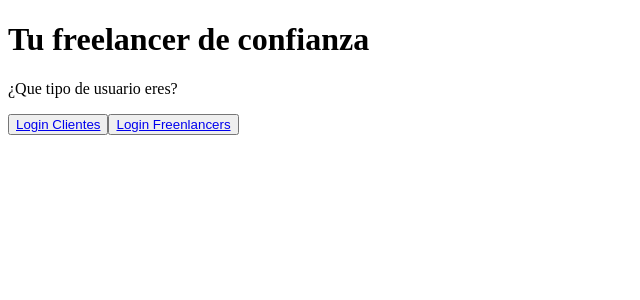
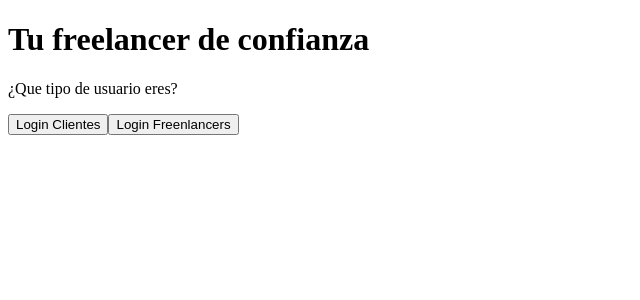
Before and after one commit to anitaSF/TuFreelancerDeConfianza, a React (Vite) app: page / in a window 1280 px wide. Shown: the top 300 px of the page, without its empty margins (0-640 px from the left). Built offline with nearby package versions, Linux system fonts and the light colour scheme.

Commit message:
cambio de posición de los links en home

```diff
--- a/src/components/pages/Home.jsx
+++ b/src/components/pages/Home.jsx
@@ -10,17 +10,17 @@ export default function Home() {
       <p>¿Que tipo de usuario eres?</p>
 
 
-      <button>
-        <Link to="/customerLogin" state="customerRegister">
+      <Link to="/customerLogin" state="customerRegister">
+        <button>
           Login Clientes
-        </Link>
-      </button>
+        </button>
+      </Link>
 
-      <button>
-        <Link to="/freelanceLogin" state="freelancerRegister">
+      <Link to="/freelanceLogin" state="freelancerRegister">
+        <button>
           Login Freenlancers
-        </Link>
-      </button>
+        </button>
+      </Link>
 
     </div >
   )
```
